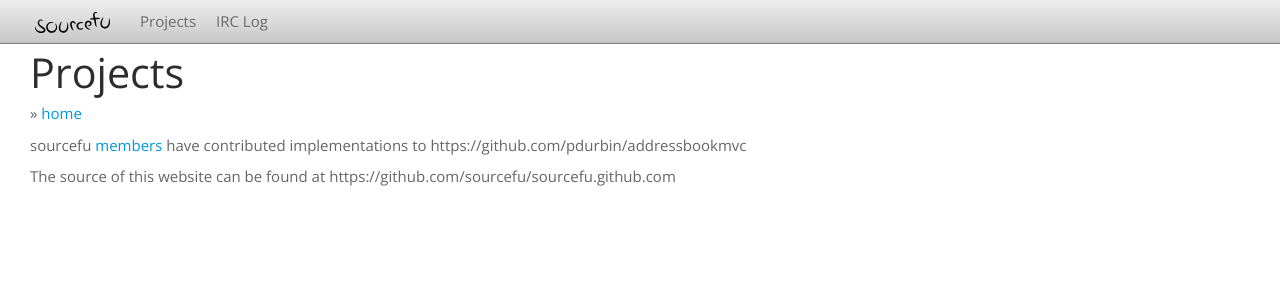
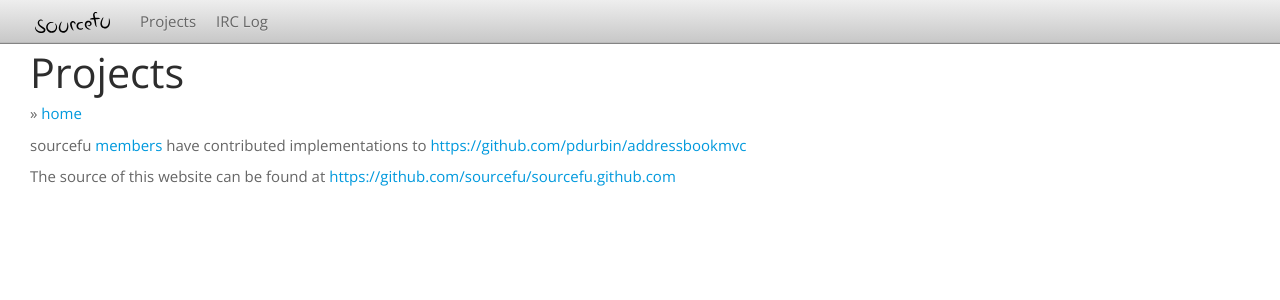
Before and after one commit to sourcefu/sourcefu.github.com, a Jekyll site: the page built from projects/index.md, in a window 1280 px wide. Shown: the top 300 px of the page. Built offline with Jekyll 4.4.1, drawn with Linux system fonts in a browser that asks for light colours; Markdown is read by kramdown in place of the engine named in the settings.

```diff
--- a/projects/index.md
+++ b/projects/index.md
@@ -2,6 +2,6 @@
 title: Projects
 layout: default
 ---
-sourcefu [members](/members) have contributed implementations to https://github.com/pdurbin/addressbookmvc
+sourcefu [members](/members) have contributed implementations to <https://github.com/pdurbin/addressbookmvc>
 
-The source of this website can be found at https://github.com/sourcefu/sourcefu.github.com
+The source of this website can be found at <https://github.com/sourcefu/sourcefu.github.com>
```
Also changed, not shown: index.md (+1 -1 lines), members/bear/index.md (+1 -1 lines), members/pdurbin/index.md (+2 -2 lines).
